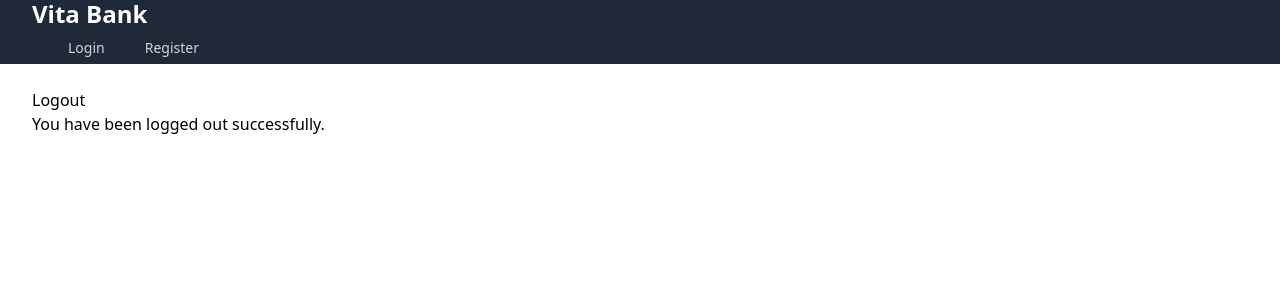
After one commit to abdulahiroble/bank-app, a Django app: template templates/registration/logout.html in a window 1280 px wide. The commit adds this page. Shown: the top 300 px of the page. Run offline with Django 4.2, Linux system fonts and the light colour scheme; the template is opened without the code that fills it, so the values that code supplies are empty.

Commit message:
Add logout functionality

```diff
--- a/bank_app/models.py
+++ b/bank_app/models.py
@@ -28,6 +28,7 @@ class Account(models.Model):
     balance = models.DecimalField(max_digits=12, decimal_places=2)
     owner = models.ForeignKey(Customer, on_delete=models.CASCADE)
     account_type = models.CharField(max_length=1, choices=ACCOUNT_TYPES)
+    account_number = models.CharField(max_length=10, unique=True, null=True)
 
     def __str__(self):
         return self.IBAN
--- a/bank_app/urls.py
+++ b/bank_app/urls.py
@@ -6,7 +6,7 @@ app_name = 'bank_app'
 urlpatterns = [
     path('', views.IndexView.as_view(), name='home'),
     path('login/', views.LoginView.as_view(), name='login'),
-    path('register/', views.test, name='register'),
+    path('logout/', views.LogoutView.as_view(), name='logout'),
     path('register/', views.RegisterView.as_view(), name='register'),
     path('accounts/<str:account_number>/', views.AccountDetailsView.as_view(), name='account_details'),
     path('customers/', views.CustomerListView.as_view(), name='customer_list'),
--- a/templates/base.html
+++ b/templates/base.html
@@ -41,7 +41,7 @@
                   {% if user.is_authenticated %}
                     <a href="{% url 'bank_app:customer_list' %}" class="text-gray-300 hover:bg-gray-700 hover:text-white px-3 py-2 rounded-md text-sm font-medium">Customers</a>
                     <a href="{% url 'bank_app:account_list' %}" class="text-gray-300 hover:bg-gray-700 hover:text-white px-3 py-2 rounded-md text-sm font-medium">Accounts</a>
-                    <form action="{% url 'logout' %}" method="post">
+                    <form action="{% url 'bank_app:logout' %}" method="post">
                       {% csrf_token %}
                       <button type="submit" class="text-gray-300 hover:bg-gray-700 hover:text-white px-3 py-2 rounded-md text-sm font-medium">Logout</button>
                     </form>
@@ -59,7 +59,7 @@
               {% if user.is_authenticated %}
                 <a href="{% url 'bank_app:customer_list' %}" class="text-gray-300 hover:bg-gray-700 hover:text-white block px-3 py-2 rounded-md text-base font-medium">Customers</a>
                 <a href="{% url 'bank_app:account_list' %}" class="text-gray-300 hover:bg-gray-700 hover:text-white block px-3 py-2 rounded-md text-base font-medium">Accounts</a>
-                <form action="{% url 'logout' %}" method="post">
+                <form action="{% url 'bank_app:logout' %}" method="post">
                   {% csrf_token %}
                   <button type="submit" class="text-gray-300 hover:bg-gray-700 hover:text-white block px-3 py-2 rounded-md text-base font-medium">Logout</button>
                 </form>
--- /dev/null
+++ b/templates/registration/logout.html
@@ -0,0 +1,6 @@
+{% extends 'base.html' %}
+
+{% block content %}
+    <h1>Logout</h1>
+    <p>You have been logged out successfully.</p>
+{% endblock %}
```
Also changed, not shown: bank_app/views.py (+8 -2 lines), bank_app/migrations/0002_account_account_number.py (added), db.sqlite3.
